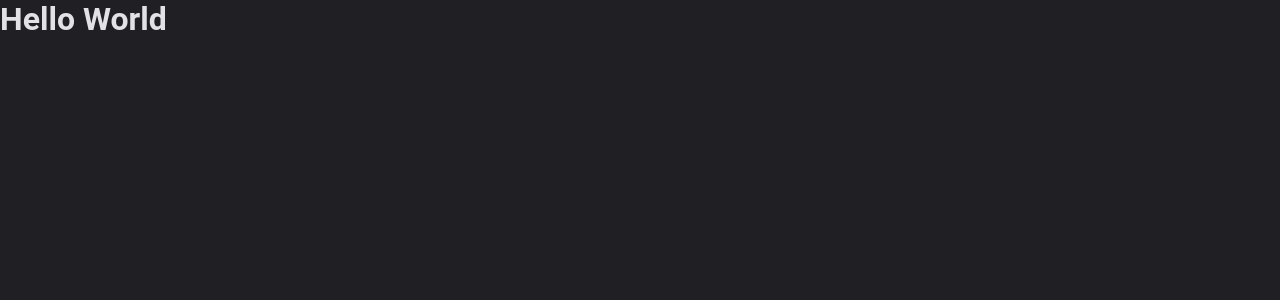
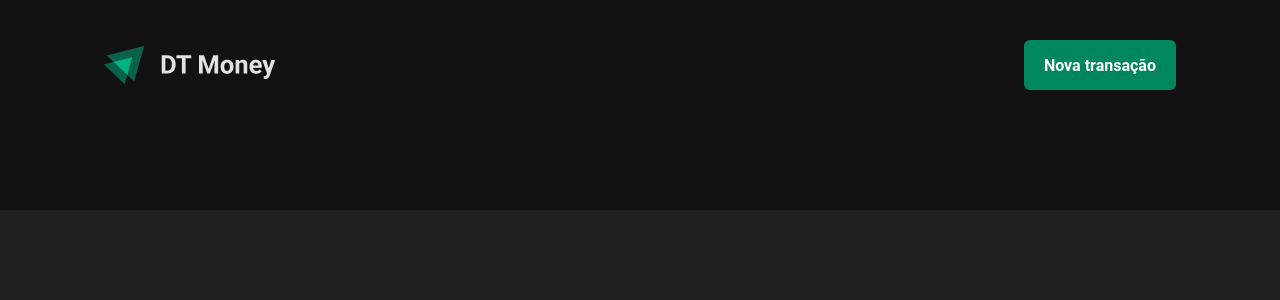
Before and after one commit to marcoscl84/dt-money, a React (Vite) app: page / in a window 1280 px wide. Shown: the top 300 px of the page. Built offline with nearby package versions, Linux system fonts and the light colour scheme.

Commit message:
feat: header

```diff
--- a/src/App.tsx
+++ b/src/App.tsx
@@ -1,5 +1,6 @@
 import { useState } from 'react'
 import { ThemeProvider } from 'styled-components'
+import { Transactions } from './pages/Transactions'
 import { GlobalStyle } from './styles/global'
 import { defaultTheme } from './styles/themes/default'
 
@@ -11,7 +12,7 @@
     <ThemeProvider theme={defaultTheme}>
       <GlobalStyle />
 
-      <h1>Hello World</h1>
+      <Transactions />
     </ThemeProvider>
 
   )
--- /dev/null
+++ b/src/components/Header/index.tsx
@@ -0,0 +1,15 @@
+import { HeaderContainer, HeaderContent, NewTransactionButton } from "./styles";
+
+import logoImg from '../../assets/logo-dt.png'
+
+export function Header(){
+    return(
+        <HeaderContainer>
+            <HeaderContent>
+                <img src={logoImg} alt=''></img>
+
+                <NewTransactionButton>Nova transação</NewTransactionButton>
+            </HeaderContent>
+        </HeaderContainer>
+    )
+}
--- /dev/null
+++ b/src/components/Header/styles.ts
@@ -0,0 +1,34 @@
+import styled from "styled-components"
+
+export const HeaderContainer = styled.header`
+    background: ${props => props.theme['gray-900']};
+    padding: 2.5rem 0 7.5rem;
+`
+
+export const HeaderContent = styled.div`
+    width: 100%;
+    max-width: 1120px;
+    margin: 0 auto;
+    padding: 0 1.5rem;
+
+    display: flex;
+    justify-content: space-between;
+    align-items: center;
+`
+
+export const NewTransactionButton = styled.button`
+    height: 50px;
+    border: 0;
+    background: ${props => props.theme['green-500']};
+    color: ${props => props.theme.white};
+    font-weight: bold;
+    padding: 0 1.25rem;
+    border-radius: 6px;
+    cursor: pointer;
+    transition: background-color 0.5s;
+
+    &:hover{
+        background:  ${props => props.theme['green-700']};
+        transition: background-color 0.2s;
+    }
+`
--- /dev/null
+++ b/src/pages/Transactions/index.tsx
@@ -0,0 +1,9 @@
+import { Header } from "../../components/Header";
+
+export function Transactions(){
+    return(
+        <div>
+            <Header />
+        </div>
+    )
+}
```
Also changed, not shown: src/assets/Logo-dt.png (added), src/pages/Transactions/styles.ts (added).
